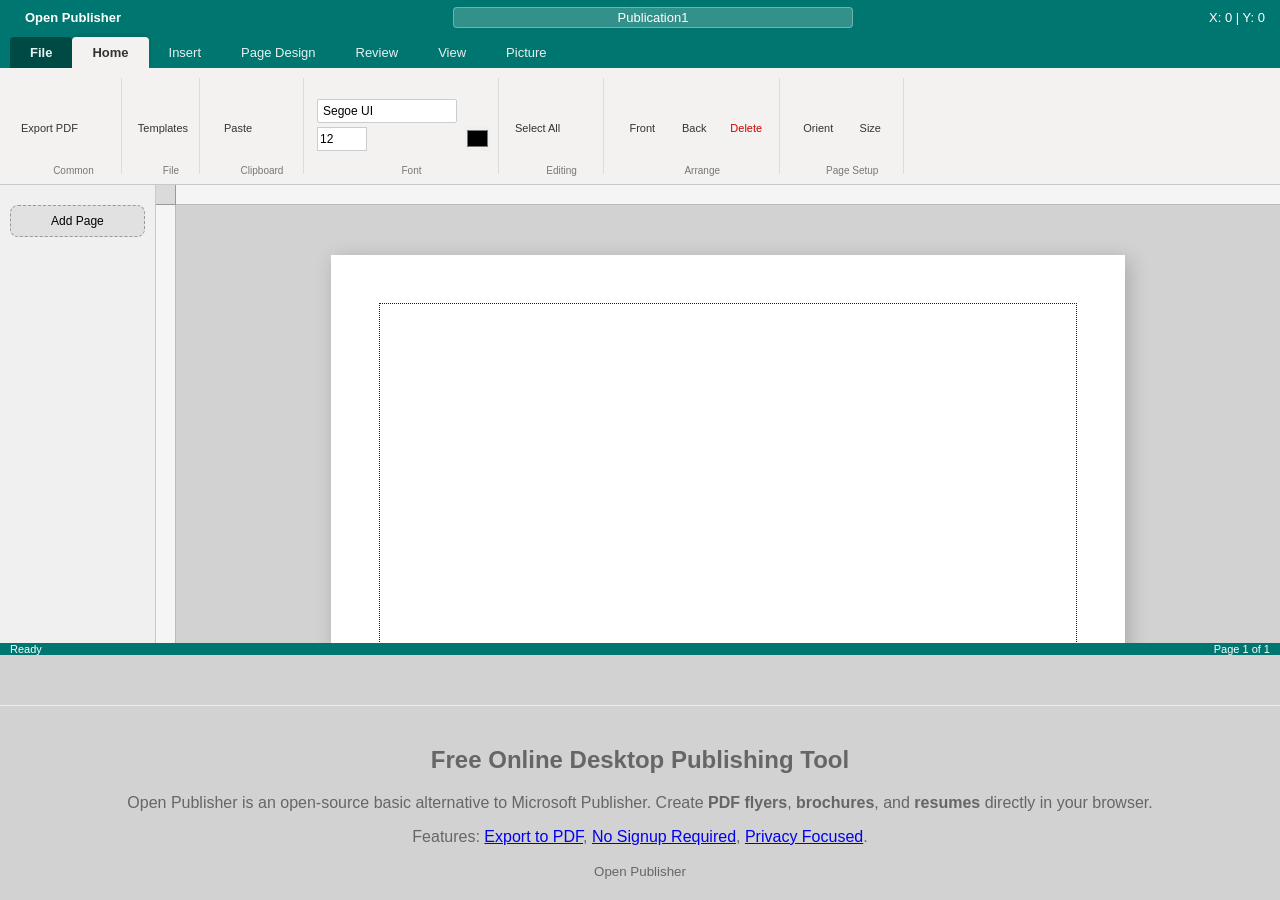
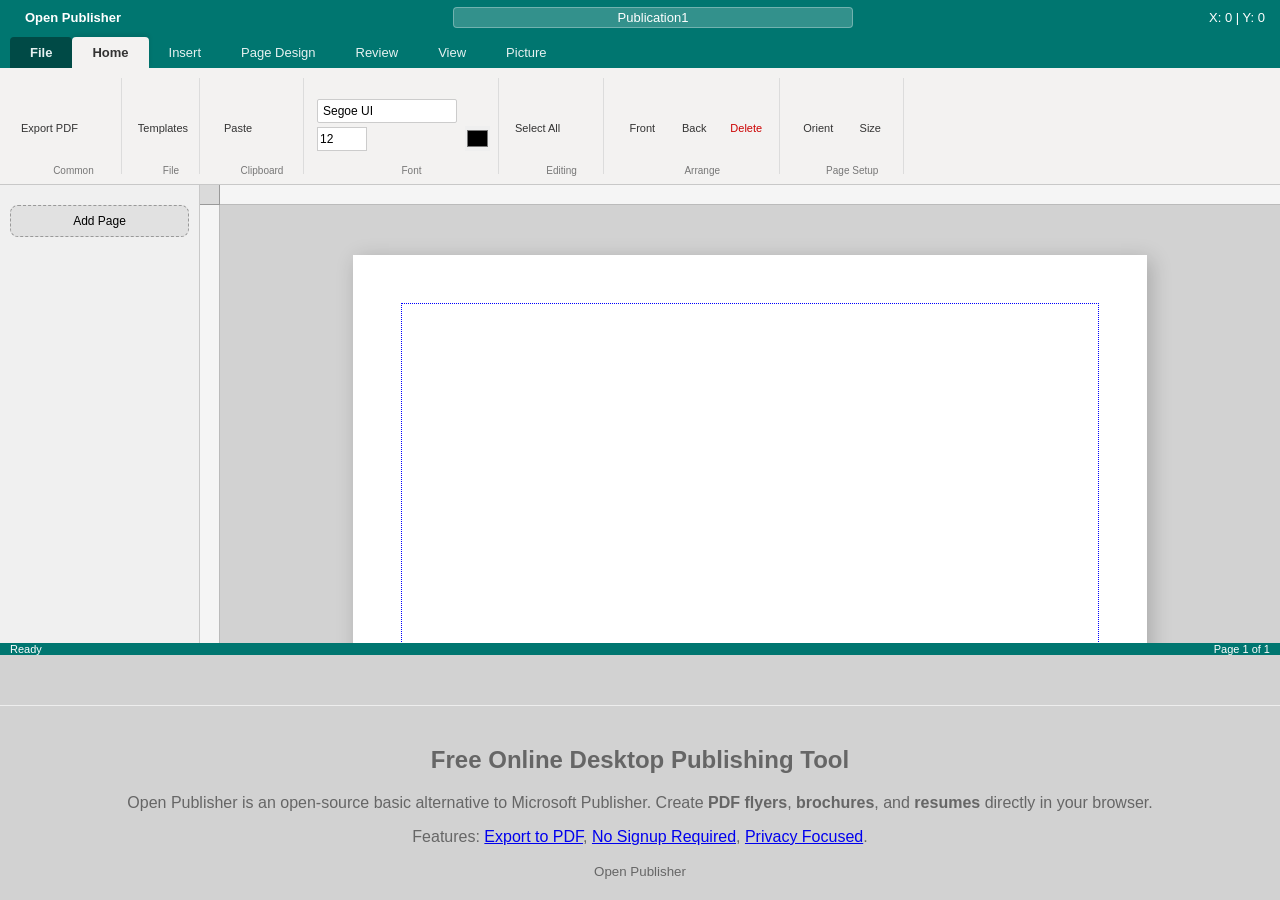

4.5.4: Contextual WordArt Toolbar

--- a/style.css
+++ b/style.css
@@ -227,6 +227,48 @@ body {
 }
 #float-toolbar .mini-btn:hover { background-color: #e6f2fa; color: #000; border: 1px solid #cce8ff; }
 
+/* --- WORDART FLOAT TOOLBAR --- */
+#wa-float-toolbar {
+    position: absolute;
+    z-index: 5000;
+    background: #4ca696;
+    border: 2px solid #3b877a;
+    box-shadow: 0 4px 15px rgba(0,0,0,0.2);
+    padding: 6px 10px;
+    border-radius: 30px;
+    display: none;
+    gap: 8px;
+    align-items: center;
+    white-space: nowrap; 
+    flex-wrap: nowrap;
+    font-family: 'Segoe UI', sans-serif;
+}
+.wa-drag-handle {
+    cursor: grab;
+    color: rgba(255, 255, 255, 0.7);
+    font-size: 14px;
+    padding: 0 4px;
+    display: flex;
+    align-items: center;
+    justify-content: center;
+    transition: color 0.2s;
+}
+.wa-drag-handle:hover { color: #ffffff; }
+.wa-drag-handle:active { cursor: grabbing; }
+
+#wa-float-toolbar .mini-btn { 
+    height: 30px; display: inline-flex; 
+    color: #ffffff; border-radius: 15px; transition: all 0.15s ease-in-out;
+    cursor: pointer;
+    background: rgba(255, 255, 255, 0.25);
+    border: 1px solid transparent;
+    align-items: center;
+    justify-content: center;
+}
+#wa-float-toolbar .mini-btn:hover { background-color: rgba(255, 255, 255, 0.35); border: 1px solid rgba(255,255,255,0.4); transform: translateY(-1px); }
+#wa-float-toolbar .text-btn { width: auto; padding: 0 14px; font-weight: 700; font-size: 13px; }
+
+
 #float-toolbar select { 
     height: 26px; font-size: 12px; border: 1px solid #e1dfdd; 
     background: white; margin-right: 4px; border-radius: 2px;
@@ -241,7 +283,7 @@ body {
 }
 #float-toolbar input[type=number]:focus { outline: none; border-color: #0078d4; }
 
-#float-toolbar .separator { 
+#float-toolbar .separator, #wa-float-toolbar .separator { 
     width: 1px; height: 18px; background: #e1dfdd; margin: 0 4px; display: inline-block; vertical-align: middle;
 }
 
@@ -634,7 +676,7 @@ td, th {
         -webkit-print-color-adjust: exact !important; 
         print-color-adjust: exact !important; display: block;
     }
-    .title-bar, .ribbon-container, .sidebar, .ruler-c, .ruler-h, .ruler-v, .status-bar, .modal-overlay, #coord-display, #float-toolbar, #sidebar-toggle-trigger, .sidebar-collapse-btn { display: none !important; }
+    .title-bar, .ribbon-container, .sidebar, .ruler-c, .ruler-h, .ruler-v, .status-bar, .modal-overlay, #coord-display, #float-toolbar, #wa-float-toolbar, #sidebar-toggle-trigger, .sidebar-collapse-btn { display: none !important; }
     .workspace, .canvas-area, .viewport { 
         position: absolute; top: 0; left: 0; margin: 0; padding: 0; 
         background: white; display: block; overflow: visible; width: 100%; height: 100%;
